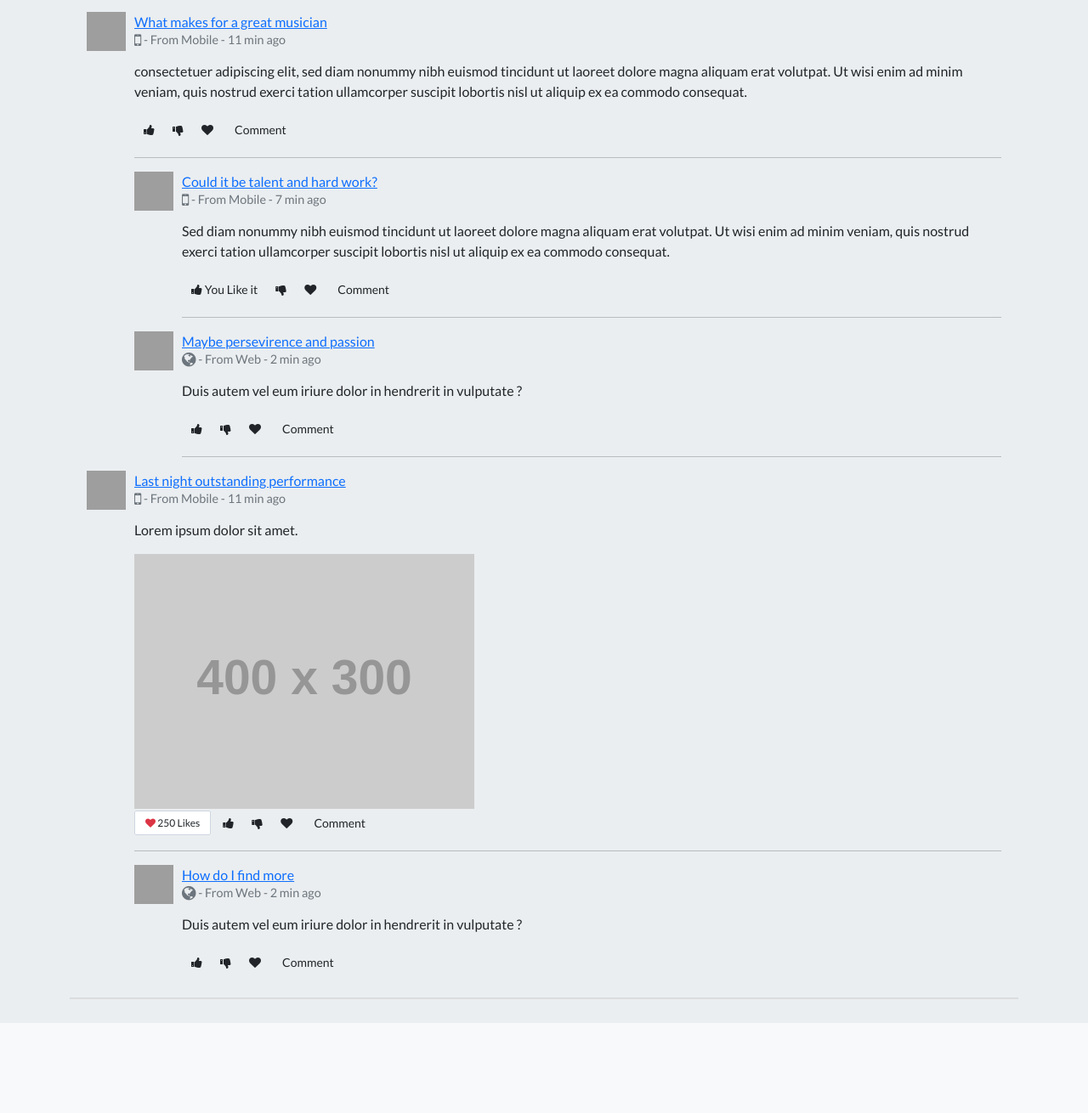
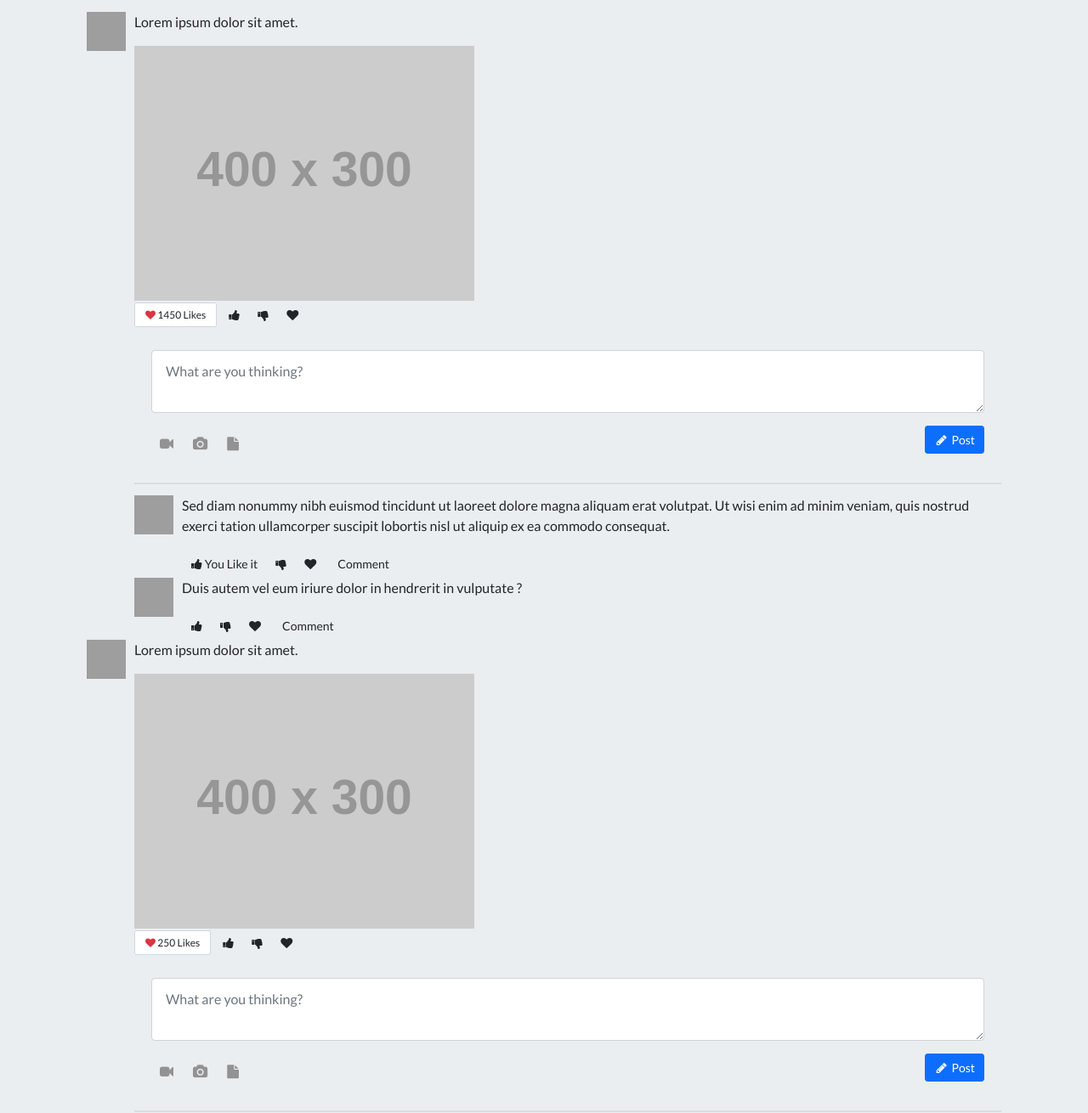
Before and after one commit to DDaiana/LAP1_Project, a plain HTML site: page index.html in a window 1280 px wide. Shown: the part 1300-2610 px from the top of the page at 85% size. Drawn offline with nearby package versions, Linux system fonts and the light colour scheme; grey boxes are pictures that could not be loaded; placeholder pictures from the web are drawn by us.

Commit message:
structure for the posts list done

```diff
--- a/index.html
+++ b/index.html
@@ -127,33 +127,47 @@
     <div class="panel-body">
     <!-- Newsfeed Content -->
     <!--===================================================-->
-    <div class="media-block">
+    <div class="media-block pad-all">
         <a class="media-left" href="#"><img class="img-circle img-sm" alt="Profile Picture" src="https://bootdey.com/img/Content/avatar/avatar1.png"></a>
         <div class="media-body">
-        <div class="mar-btm">
-          <a href="#" class="btn-link text-semibold media-heading box-inline"> What makes for a great musician</a>
+          <!-- <div class="mar-btm">
+            <a href="#" class="btn-link text-semibold media-heading box-inline">Last night outstanding performance</a>
             <p class="text-muted text-sm"><i class="fa fa-mobile fa-lg"></i> - From Mobile - 11 min ago</p>
-        </div>
-        <p>consectetuer adipiscing elit, sed diam nonummy nibh euismod tincidunt ut laoreet dolore magna aliquam erat volutpat. Ut wisi enim ad minim veniam, quis nostrud exerci tation ullamcorper suscipit lobortis nisl ut aliquip ex ea commodo consequat.</p>
+          </div> -->
+          <p>Lorem ipsum dolor sit amet.</p>
+          <img class="img-responsive thumbnail" src="https://via.placeholder.com/400x300" alt="Image">
           <div class="pad-ver">
+            <span class="tag tag-sm"><i class="fa fa-heart text-danger"></i> 1450 Likes</span>
             <div class="btn-group">
               <a class="btn btn-sm btn-default btn-hover-success" href="#"><i class="fa fa-thumbs-up"></i></a>
               <a class="btn btn-sm btn-default btn-hover-danger" href="#"><i class="fa fa-thumbs-down"></i></a>
               <a class="btn btn-sm btn-default btn-hover-danger" href="#"><i class="fa fa-heart"></i></a>
             </div>
-          <a class="btn btn-sm btn-default btn-hover-primary" href="#">Comment</a>
+            <!-- <a class="btn btn-sm btn-default btn-hover-primary" href="#">Comment</a> -->
           </div>
-        <hr>
+
+          <div class="panel">
+            <div class="panel-body">
+              <textarea class="form-control" rows="2" placeholder="What are you thinking?"></textarea>
+              <div class="mar-top clearfix">
+                <button class="btn btn-sm btn-primary pull-right" type="submit"><i class="fa fa-pencil fa-fw"></i> Post</button>
+                <a class="btn btn-trans btn-icon fa fa-video-camera add-tooltip" href="#"></a>
+                <a class="btn btn-trans btn-icon fa fa-camera add-tooltip" href="#"></a>
+                <a class="btn btn-trans btn-icon fa fa-file add-tooltip" href="#"></a>
+              </div>
+            </div>
+          </div>
+
 
         <!-- Comments -->
         <div>
           <div class="media-block">
             <a class="media-left" href="#"><img class="img-circle img-sm" alt="Profile Picture" src="https://bootdey.com/img/Content/avatar/avatar2.png"></a>
             <div class="media-body">
-              <div class="mar-btm">
+              <!-- <div class="mar-btm">
                 <a href="#" class="btn-link text-semibold media-heading box-inline">Could it be talent and hard work?</a>
                 <p class="text-muted text-sm"><i class="fa fa-mobile fa-lg"></i> - From Mobile - 7 min ago</p>
-              </div>
+              </div> -->
               <p>Sed diam nonummy nibh euismod tincidunt ut laoreet dolore magna aliquam erat volutpat. Ut wisi enim ad minim veniam, quis nostrud exerci tation ullamcorper suscipit lobortis nisl ut aliquip ex ea commodo consequat.</p>
               <div class="pad-ver">
                 <div class="btn-group">
@@ -163,7 +177,19 @@
                 </div>
                 <a class="btn btn-sm btn-default btn-hover-primary" href="#">Comment</a>
               </div>
-              <hr>
+
+              <!-- <div class="panel">
+                <div class="panel-body">
+                  <textarea class="form-control" rows="2" placeholder="What are you thinking?"></textarea>
+                  <div class="mar-top clearfix">
+                    <button class="btn btn-sm btn-primary pull-right" type="submit"><i class="fa fa-pencil fa-fw"></i> Post</button>
+                    <a class="btn btn-trans btn-icon fa fa-video-camera add-tooltip" href="#"></a>
+                    <a class="btn btn-trans btn-icon fa fa-camera add-tooltip" href="#"></a>
+                    <a class="btn btn-trans btn-icon fa fa-file add-tooltip" href="#"></a>
+                  </div>
+                </div>
+              </div> -->
+
             </div>
           </div>
 
@@ -171,10 +197,6 @@
             <a class="media-left" href="#"><img class="img-circle img-sm" alt="Profile Picture" src="https://bootdey.com/img/Content/avatar/avatar3.png">
             </a>
             <div class="media-body">
-              <div class="mar-btm">
-                <a href="#" class="btn-link text-semibold media-heading box-inline">Maybe persevirence and passion</a>
-                <p class="text-muted text-sm"><i class="fa fa-globe fa-lg"></i> - From Web - 2 min ago</p>
-              </div>
               <p>Duis autem vel eum iriure dolor in hendrerit in vulputate ?</p>
               <div class="pad-ver">
                 <div class="btn-group">
@@ -184,7 +206,21 @@
                 </div>
                 <a class="btn btn-sm btn-default btn-hover-primary" href="#">Comment</a>
               </div>
-              <hr>
+
+              <!-- area for adding comment to the comment-->
+
+              <!-- <div class="panel">
+                <div class="panel-body">
+                  <textarea class="form-control" rows="2" placeholder="What are you thinking?"></textarea>
+                  <div class="mar-top clearfix">
+                    <button class="btn btn-sm btn-primary pull-right" type="submit"><i class="fa fa-pencil fa-fw"></i> Post</button>
+                    <a class="btn btn-trans btn-icon fa fa-video-camera add-tooltip" href="#"></a>
+                    <a class="btn btn-trans btn-icon fa fa-camera add-tooltip" href="#"></a>
+                    <a class="btn btn-trans btn-icon fa fa-file add-tooltip" href="#"></a>
+                  </div>
+                </div>
+              </div> -->
+
             </div>
           </div>
         </div>
@@ -199,10 +235,6 @@
     <div class="media-block pad-all">
       <a class="media-left" href="#"><img class="img-circle img-sm" alt="Profile Picture" src="https://bootdey.com/img/Content/avatar/avatar1.png"></a>
       <div class="media-body">
-        <div class="mar-btm">
-          <a href="#" class="btn-link text-semibold media-heading box-inline">Last night outstanding performance</a>
-          <p class="text-muted text-sm"><i class="fa fa-mobile fa-lg"></i> - From Mobile - 11 min ago</p>
-        </div>
         <p>Lorem ipsum dolor sit amet.</p>
         <img class="img-responsive thumbnail" src="https://via.placeholder.com/400x300" alt="Image">
         <div class="pad-ver">
@@ -212,19 +244,27 @@
             <a class="btn btn-sm btn-default btn-hover-danger" href="#"><i class="fa fa-thumbs-down"></i></a>
             <a class="btn btn-sm btn-default btn-hover-danger" href="#"><i class="fa fa-heart"></i></a>
           </div>
-          <a class="btn btn-sm btn-default btn-hover-primary" href="#">Comment</a>
+          <!-- <a class="btn btn-sm btn-default btn-hover-primary" href="#">Comment</a> -->
         </div>
-        <hr>
+
+        <div class="panel">
+            <div class="panel-body">
+              <textarea class="form-control" rows="2" placeholder="What are you thinking?"></textarea>
+              <div class="mar-top clearfix">
+                <button class="btn btn-sm btn-primary pull-right" type="submit"><i class="fa fa-pencil fa-fw"></i> Post</button>
+                <a class="btn btn-trans btn-icon fa fa-video-camera add-tooltip" href="#"></a>
+                <a class="btn btn-trans btn-icon fa fa-camera add-tooltip" href="#"></a>
+                <a class="btn btn-trans btn-icon fa fa-file add-tooltip" href="#"></a>
+              </div>
+            </div>
+          </div>
+
 
         <!-- Comments -->
         <div>
           <div class="media-block pad-all">
             <a class="media-left" href="#"><img class="img-circle img-sm" alt="Profile Picture" src="https://bootdey.com/img/Content/avatar/avatar2.png"></a>
             <div class="media-body">
-              <div class="mar-btm">
-                <a href="#" class="btn-link text-semibold media-heading box-inline">How do I find more </a>
-                <p class="text-muted text-sm"><i class="fa fa-globe fa-lg"></i> - From Web - 2 min ago</p>
-              </div>
               <p>Duis autem vel eum iriure dolor in hendrerit in vulputate ?</p>
               <div>
                 <div class="btn-group">
```
Lines whose indentation alone changed are shown as unchanged.
